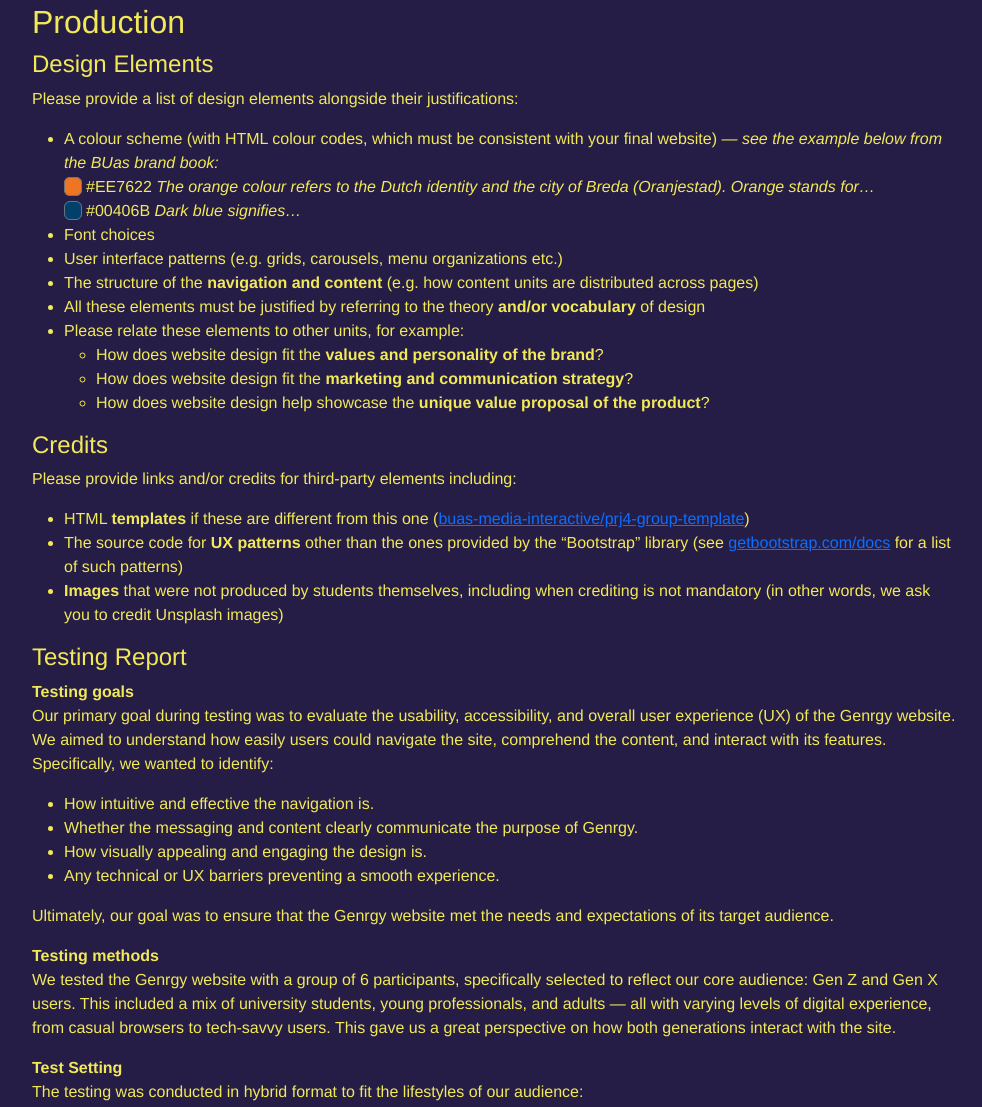
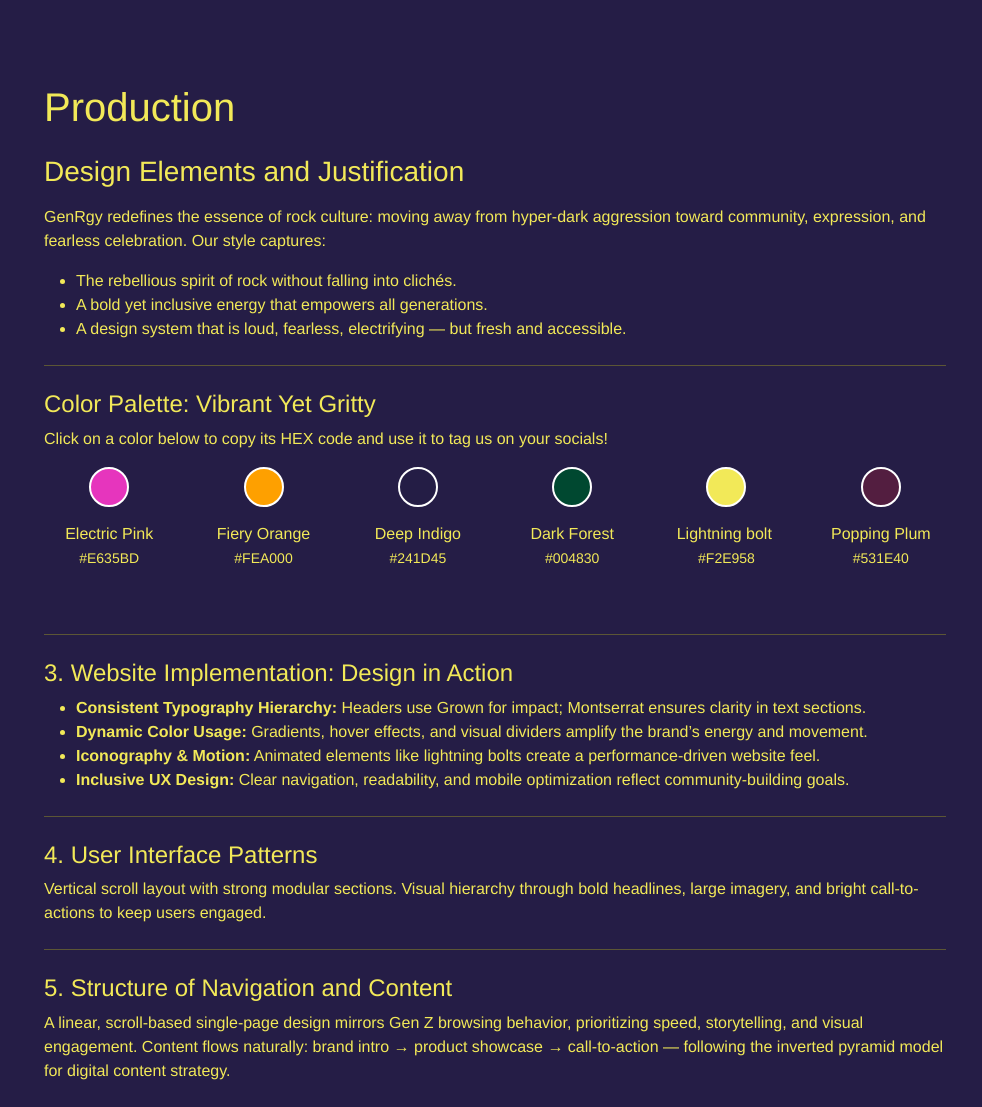
Before and after one commit to IsabelleZuurveld/GenRgy-website, a plain HTML site: page corporate.html in a window 1280 px wide. Shown: the part 944-2051 px from the top of the page, without its empty margins (240-1222 px from the left). Drawn offline with nearby package versions, Linux system fonts and the light colour scheme.

Commit message:
Update corporate.html

```diff
--- a/corporate.html
+++ b/corporate.html
@@ -154,63 +154,124 @@
 
           <!-- End Content, start Production -->
 
-          <h2 id="production" class="text-highlight">Production</h2>
-          <h4 id="production-1" class="text-highlight">Design Elements</h4>
-          <p class="text-highlight">Please provide a list of design elements alongside their justifications:</p>
-          <ul class="text-highlight">
-            <li>
-              A colour scheme (with HTML colour codes, which must be consistent with your final website)
-              <em>&mdash; see the example below from the BUas brand book:</em>
-              <ul class="list-unstyled">
-                <li>
-                  <span class="border border-secondary rounded px-2 me-1" style="background-color: #EE7622;"></span>
-                  #EE7622
-                  <em>The orange colour refers to the Dutch identity and the city of Breda (Oranjestad). Orange stands for&hellip;</em>
-                </li>
-                <li>
-                  <span class="border border-secondary rounded px-2 me-1" style="background-color: #00406B;"></span>
-                  #00406B
-                  <em>Dark blue signifies&hellip;</em>
-                </li>
-              </ul>
-            </li>
-            <li>Font choices</li>
-            <li>User interface patterns (e.g. grids, carousels, menu organizations etc.)</li>
-            <li>The structure of the <strong>navigation and content</strong> (e.g. how content units are distributed across pages)</li>
-            <li>All these elements must be justified by referring to the theory <strong>and/or vocabulary</strong> of design</li>
-            <li>Please relate these elements to other units, for example:
-              <ul>
-                <li>How does website design fit the <strong>values and personality of the brand</strong>?</li>
-                <li>How does website design fit the <strong>marketing and communication strategy</strong>?</li>
-                <li>How does website design help showcase the <strong>unique value proposal of the product</strong>?</li>
-              </ul>
-            </li>
-          </ul>
-          <h4 id="production-2" class="text-highlight">Credits</h4>
-          <p class="text-highlight">Please provide links and/or credits for third-party elements including:</p>
+<section id="style-justification" class="container my-5 py-5">
+
+  <h2 class="text-highlight mb-4">Production</h2>
+  <h3 class="text-highlight mb-3">Design Elements and Justification</h3>
+
+  <p class="text-highlight">GenRgy redefines the essence of rock culture: moving away from hyper-dark aggression toward community, expression, and fearless celebration. Our style captures:</p>
+
   <ul class="text-highlight">
-            <li>HTML <strong>templates</strong> if these are different from this one (<a href="https://github.com/buas-media-interactive/prj4-group-template" target="_blank">buas-media-interactive/prj4-group-template</a>)</li>
-            <li>The source code for <strong>UX patterns</strong> other than the ones provided by the “Bootstrap” library (see <a href="https://getbootstrap.com/docs/5.2/" target="_blank">getbootstrap.com/docs</a> for a list of such patterns)</li>
-            <li><strong>Images</strong> that were not produced by students themselves, including when crediting is not mandatory (in other words, we ask you to credit Unsplash images)</li>
-          </ul>
+    <li>The rebellious spirit of rock without falling into clichés.</li>
+    <li>A bold yet inclusive energy that empowers all generations.</li>
+    <li>A design system that is loud, fearless, electrifying — but fresh and accessible.</li>
+  </ul>
 
-			<h4 id="production-3" class="text-highlight">Testing Report</h4>
-          <div class="text-highlight">
-             <strong>Testing goals</strong>
-			  <p>
-				  Our primary goal during testing was to evaluate the usability, accessibility, and overall user experience (UX) of the Genrgy website. We aimed to understand how easily users could navigate the site, comprehend the content, and interact with its features. Specifically, we wanted to identify:
-		    </p>
-              <ul>
-				  <li>How intuitive and effective the navigation is.</li>
-				  <li>Whether the messaging and content clearly communicate the purpose of Genrgy.</li>
-				  <li>How visually appealing and engaging the design is.</li>
-				  <li>Any technical or UX barriers preventing a smooth experience.</li>
-			  </ul>
+  <hr class="my-4">
 
-				<p>
-					Ultimately, our goal was to ensure that the Genrgy website met the needs and expectations of its target audience.
-			  </p>
+  <h4 class="text-highlight">Color Palette: Vibrant Yet Gritty</h4>
+  <p class="text-highlight mb-3">Click on a color below to copy its HEX code and use it to tag us on your socials!&nbsp;&nbsp;</p>
+
+  <div class="row g-4 justify-content-center mb-5">
+
+    <!-- Electric Pink -->
+    <div class="col-6 col-md-4 col-lg-2 text-center">
+      <div class="color-circle" style="background-color: #E635BD;" onclick="copyColor('#E635BD')" title="Electric Pink"></div>
+      <p class="text-highlight mt-2">Electric Pink<br><small>#E635BD</small></p>
+    </div>
+
+    <!-- Fiery Orange -->
+    <div class="col-6 col-md-4 col-lg-2 text-center">
+      <div class="color-circle" style="background-color: #FEA000;" onclick="copyColor('#FEA000')" title="Fiery Orange"></div>
+      <p class="text-highlight mt-2">Fiery Orange<br><small>#FEA000</small></p>
+    </div>
+
+    <!-- Deep Indigo -->
+    <div class="col-6 col-md-4 col-lg-2 text-center">
+      <div class="color-circle" style="background-color: #241D45;" onclick="copyColor('#241D45')" title="Deep Indigo"></div>
+      <p class="text-highlight mt-2">Deep Indigo<br><small>#241D45</small></p>
+    </div>
+
+    <!-- Dark Forest -->
+    <div class="col-6 col-md-4 col-lg-2 text-center">
+      <div class="color-circle" style="background-color: #004830;" onclick="copyColor('#004830')" title="Dark Forest"></div>
+      <p class="text-highlight mt-2">Dark Forest<br><small>#004830</small></p>
+    </div>
+
+    <!-- Lemon Zing -->
+    <div class="col-6 col-md-4 col-lg-2 text-center">
+      <div class="color-circle" style="background-color: #F2E958;" onclick="copyColor('#F2E958')" title="Lemon Zing"></div>
+      <p class="text-highlight mt-2">Lightning bolt&nbsp;<br><small>#F2E958</small></p>
+    </div>
+
+    <!-- Gritty Plum -->
+    <div class="col-6 col-md-4 col-lg-2 text-center">
+      <div class="color-circle" style="background-color: #531E40;" onclick="copyColor('#531E40')" title="Gritty Plum"></div>
+      <p class="text-highlight mt-2">Popping Plum<br><small>#531E40</small></p>
+    </div>
+
   </div>
+<hr class="my-4">
+
+  <h4 class="text-highlight">3. Website Implementation: Design in Action</h4>
+  <ul class="text-highlight">
+    <li><strong>Consistent Typography Hierarchy:</strong> Headers use Grown for impact; Montserrat ensures clarity in text sections.</li>
+    <li><strong>Dynamic Color Usage:</strong> Gradients, hover effects, and visual dividers amplify the brand’s energy and movement.</li>
+    <li><strong>Iconography & Motion:</strong> Animated elements like lightning bolts create a performance-driven website feel.</li>
+    <li><strong>Inclusive UX Design:</strong> Clear navigation, readability, and mobile optimization reflect community-building goals.</li>
+  </ul>
+
+  <hr class="my-4">
+
+  <h4 class="text-highlight">4. User Interface Patterns</h4>
+  <p class="text-highlight">Vertical scroll layout with strong modular sections. Visual hierarchy through bold headlines, large imagery, and bright call-to-actions to keep users engaged.</p>
+
+  <hr class="my-4">
+
+  <h4 class="text-highlight">5. Structure of Navigation and Content</h4>
+  <p class="text-highlight">A linear, scroll-based single-page design mirrors Gen Z browsing behavior, prioritizing speed, storytelling, and visual engagement. Content flows naturally: brand intro → product showcase → call-to-action — following the inverted pyramid model for digital content strategy.</p>
+
+</section>
+</section>
+
+<!-- JavaScript to copy color to clipboard -->
+<script>
+function copyColor(color) {
+  navigator.clipboard.writeText(color).then(function() {
+    alert('Copied: ' + color);
+  }, function(err) {
+    console.error('Could not copy text: ', err);
+  });
+}
+</script>
+
+<!-- JavaScript to copy color -->
+<script>
+  function copyColor(color) {
+    navigator.clipboard.writeText(color).then(function() {
+      alert('Copied: ' + color);
+    }, function(err) {
+      console.error('Could not copy text: ', err);
+    });
+  }
+</script>
+
+<!-- Extra Style for Circles -->
+<style>
+.color-circle {
+  width: 40px;
+  height: 40px;
+  border-radius: 50%;
+  display: inline-block;
+  cursor: pointer;
+  border: 2px solid white;
+  transition: transform 0.3s, box-shadow 0.3s;
+}
+.color-circle:hover {
+  transform: scale(1.1);
+  box-shadow: 0 0 10px white;
+}
+</style>
    <div class="text-highlight">
 			  <strong>Testing methods</strong>
 
```
